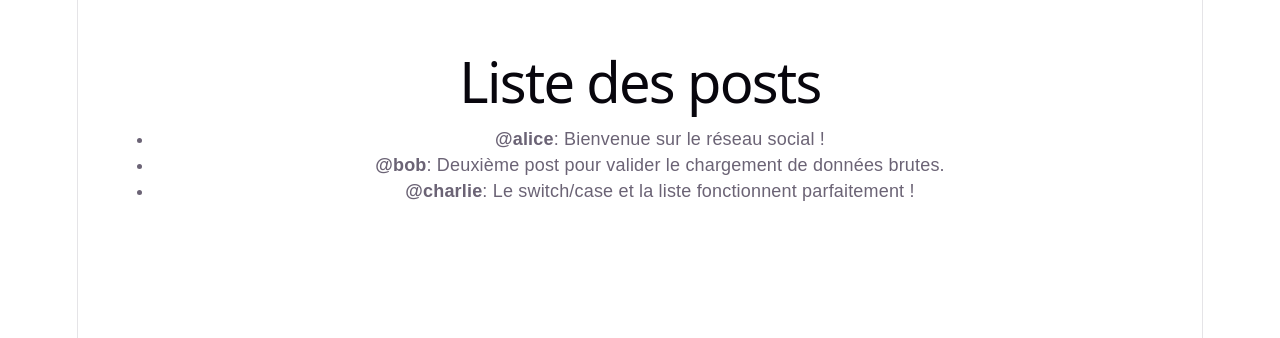
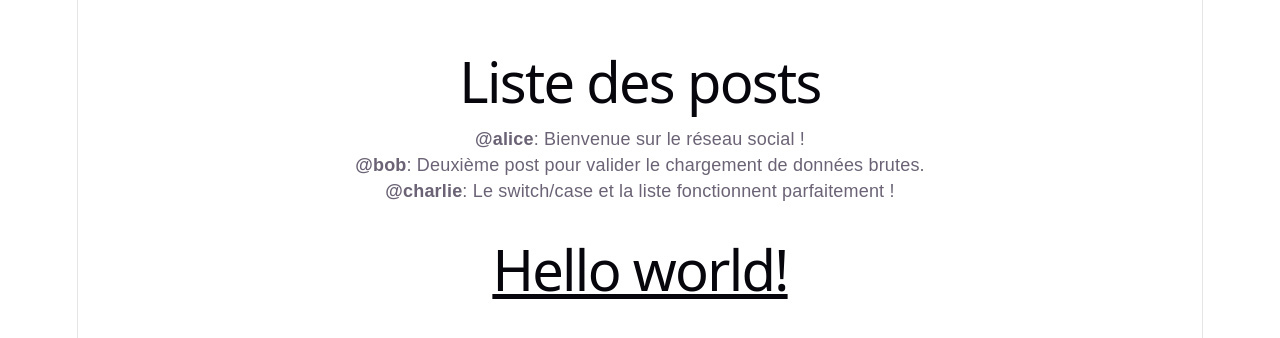
Before and after one commit to noasman971/frontSocialMedia, a React (Vite) app: page / in a window 1280 px wide. Shown: the top 338 px of the page. Built offline with nearby package versions, Linux system fonts and the light colour scheme.

Commit message:
Tailwind Installed ! i swear it's the last commit pushed in main (or not)

```diff
--- a/package.json
+++ b/package.json
@@ -10,8 +10,10 @@
     "preview": "vite preview"
   },
   "dependencies": {
+    "@tailwindcss/vite": "^4.3.3",
     "react": "^19.2.8",
-    "react-dom": "^19.2.8"
+    "react-dom": "^19.2.8",
+    "tailwindcss": "^4.3.3"
   },
   "devDependencies": {
     "@eslint/js": "^10.0.1",
--- a/src/App.tsx
+++ b/src/App.tsx
@@ -5,6 +5,10 @@
     <main style={{ padding: "2rem", fontFamily: "sans-serif" }}>
       <h1>Liste des posts</h1>
       <PostList />
+
+        <h1 className="text-3xl font-bold underline">
+        Hello world!
+      </h1>
     </main>
   );
 }
--- a/src/index.css
+++ b/src/index.css
@@ -1,3 +1,5 @@
+@import "tailwindcss";
+
 :root {
   --text: #6b6375;
   --text-h: #08060d;
--- a/vite.config.ts
+++ b/vite.config.ts
@@ -1,7 +1,8 @@
 import react from '@vitejs/plugin-react'
+import tailwindcss from '@tailwindcss/vite'
 import { defineConfig } from 'vite'
 
 // https://vite.dev/config/
 export default defineConfig({
-  plugins: [react()],
+  plugins: [react(), tailwindcss()],
 })
```
Also changed, not shown: 1 other file (tests, documents, lock files or other folders).
